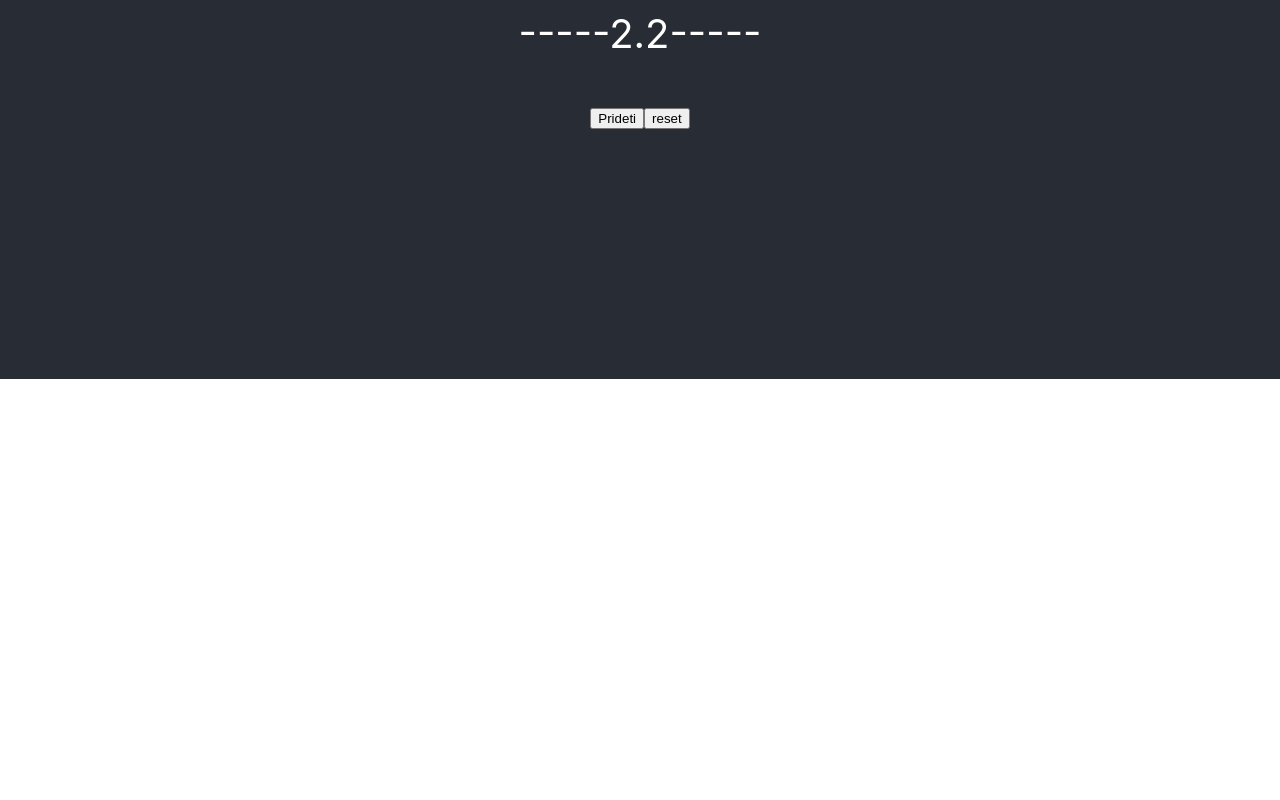
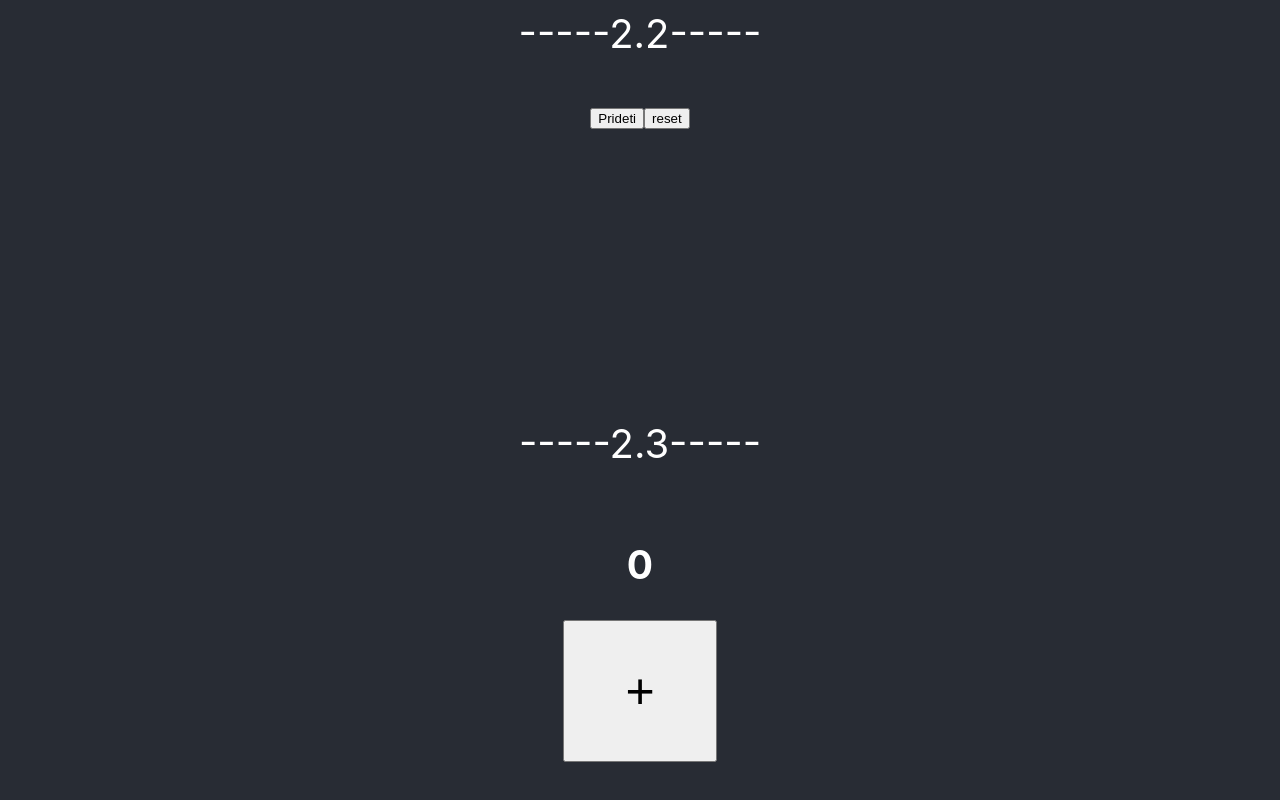
Before and after one commit to zasweted/home-work, a React (Create React App) app: page / in a window 1280 px wide. Shown: the part 2586-3386 px from the top of the page. Before the commit the page ends 2965 px from the top, so only its background shows below. Built offline with nearby package versions, Linux system fonts and the light colour scheme.

Commit message:
homework

```diff
--- a/src/App.jsx
+++ b/src/App.jsx
@@ -6,6 +6,7 @@ import AddCube from './Components/add-cube';
 import AddTwoCubes from './Components/add-two-cubes';
 import Trees from './Components/trees';
 import InceptionCubes from './Components/inception-cubes';
+import StoreValue from './Components/store-value';
 
 
 
@@ -24,6 +25,7 @@ function App() {
             <AddTwoCubes></AddTwoCubes>
             <Trees></Trees>
             <InceptionCubes></InceptionCubes>
+            <StoreValue></StoreValue>
 
 
       </header>
--- /dev/null
+++ b/src/Components/store-value.jsx
@@ -0,0 +1,29 @@
+import { useState } from "react";
+
+
+function StoreValue(){
+
+    const [counter, setCounter] = useState(0)
+    const addNumber = () => {
+        setCounter(x => x + 1)
+    }
+
+    return(
+
+        <>
+            <p style={{
+            fontSize: '40px',
+        }}>-----2.3-----</p>
+            <h2>{counter}</h2>
+            <button style={{
+                fontSize: '50px',
+                padding: '40px 60px',
+                marginBottom: '100px'
+            }} onClick={addNumber}>+</button>
+        </>
+
+    );
+
+};
+
+export default StoreValue;
```
